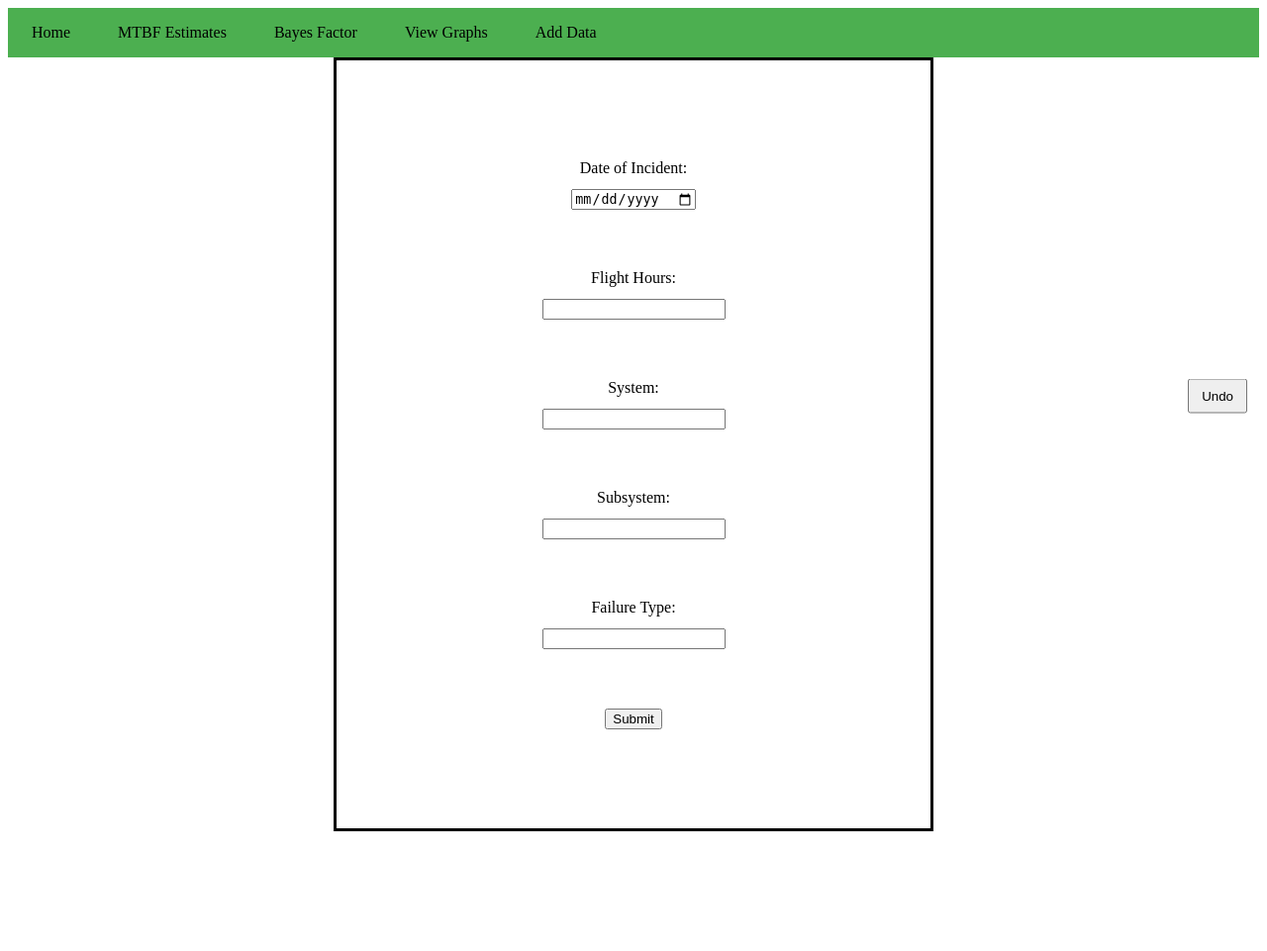
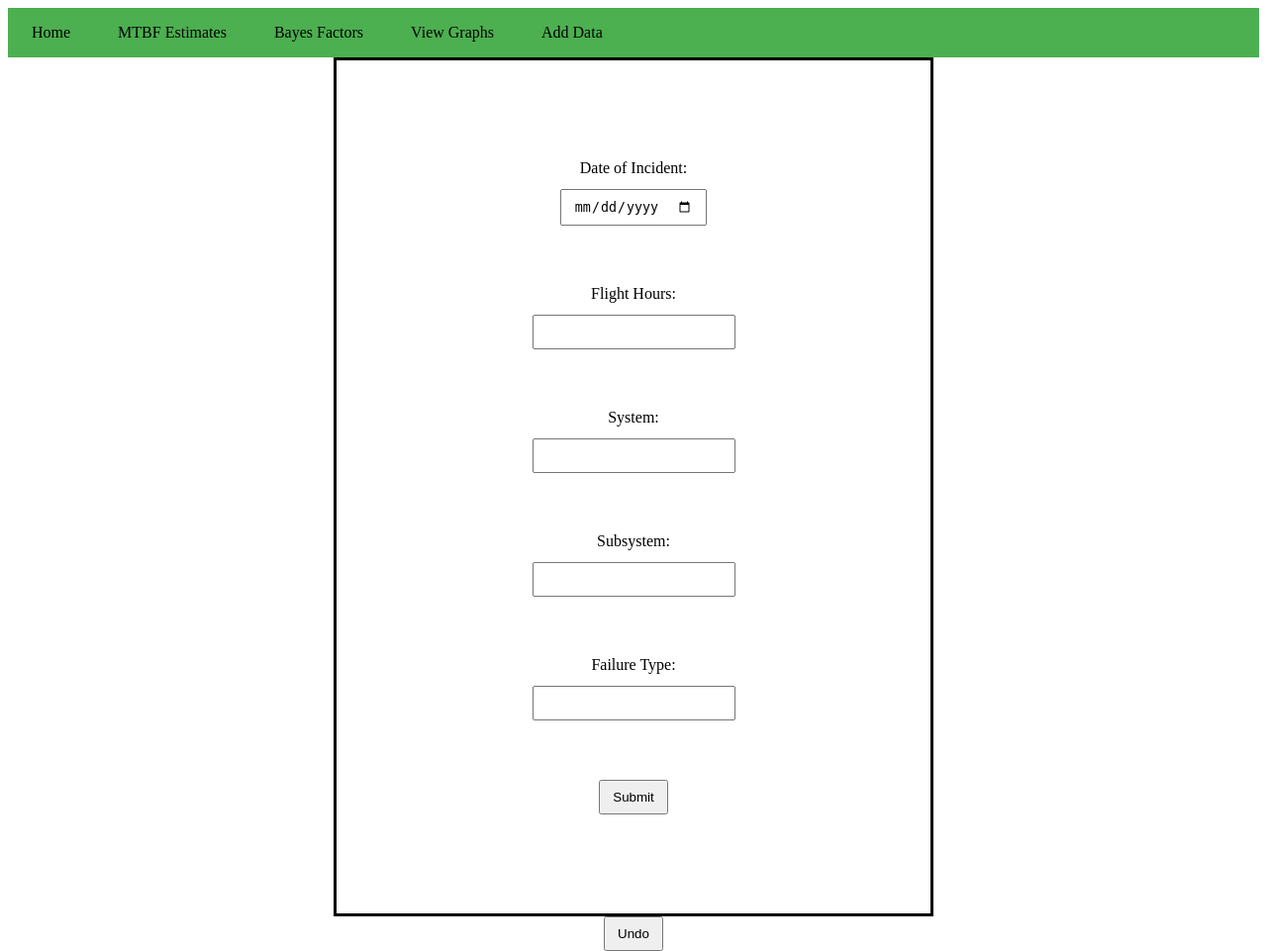
Before and after one commit to AliS-05/MTBFPython, a Flask app: page /add in a window 1280 px wide. Shown: the whole page at 99% size. Before the commit the page ends 840 px from the top, so only its background shows below. Run offline with Flask 3, Linux system fonts and the light colour scheme; parts of the project's set-up code (start-up, migrations or seed data) failed here and were passed over.

Commit message:
Fixed some buttons, cleaned up a bit

```diff
--- a/web/static/style.css
+++ b/web/static/style.css
@@ -59,58 +59,6 @@ nav a:hover {
 	background-color: #555;
 }
 
-.table6 {
-	display: flex;
-	justify-content: center;
-	align-items: center;
-}
-
-.table3 {
-	display: flex;
-	justify-content: center;
-	align-items: center;
-}
-
-.gallery {
-	display: grid;
-	grid-template-columns: repeat(6, minmax(0, 1fr));
-	gap: 4px;
-	padding : 10px;
-
-}
-
-.gallery img {
-	width: 100%;
-	height : auto;
-	display : block;
-	border: 1px solid #ccc;
-}
-
-.galleryImg {
-	width: 100%;
-	height : auto;
-	display : block;
-	border: 1px solid #ccc;
-	cursor: pointer;
-}
-
-.addForm {
-	display: flex;
-	flex-direction: column;
-	gap: 12px;
-	width: 400px;
-	justify-content: center;
-	align-items: center;
-	padding: 100px;
-	margin: auto;
-	border: 3px solid #000000;
-	text: 20px;
-}
-
-.addForm #dateBox {
-	color: black;
-}
-
 .landingTables {
 	display: grid;
 	grid-template-columns: repeat(3, minmax(0, 1fr));
@@ -166,11 +114,73 @@ nav a:hover {
 	border-collapse: collapse;
 }
 
+
+.table6 {
+	display: flex;
+	justify-content: center;
+	align-items: center;
+}
+
+.table3 {
+	display: flex;
+	justify-content: center;
+	align-items: center;
+}
+
+.gallery {
+	display: grid;
+	grid-template-columns: repeat(6, minmax(0, 1fr));
+	gap: 4px;
+	padding : 10px;
+
+}
+
+.gallery img {
+	width: 100%;
+	height : auto;
+	display : block;
+	border: 1px solid #ccc;
+}
+
+.galleryImg {
+	width: 100%;
+	height : auto;
+	display : block;
+	border: 1px solid #ccc;
+	cursor: pointer;
+}
+
+.addContent {
+
+}
+
+.addForm {
+	anchor-name : --add-form;
+	display: flex;
+	flex-direction: column;
+	gap: 12px;
+	width: 400px;
+	justify-content: center;
+	align-items: center;
+	padding: 100px;
+	margin: auto;
+	border: 3px solid #000000;
+	text: 20px;
+}
+
+.addForm #dateBox {
+	color: black;
+}
+
+.addForm input {
+	padding: 8px 12px;
+	cursor: pointer;
+}
+
 .undo {
-	position: fixed;
-	right: 20px;
-	top: 50%;
-	transform: translateY(-50%);
+	position-anchor : --add-form;
+	position: absolute;
+	position-area : center bottom;
 }
 
 .undo input {
--- a/web/templates/add.html
+++ b/web/templates/add.html
@@ -11,12 +11,13 @@
 		<ul>
 			<li><a href="/">Home</a></li>
 			<li><a href="/table3">MTBF Estimates</a></li>
-			<li><a href="/table6">Bayes Factor</a></li>
+			<li><a href="/table6">Bayes Factors</a></li>
 			<li><a href="/graphs">View Graphs</a></li>
 			<li><a href="/add">Add Data</a></li>
 		</ul>
 	</nav>
 
+	<div class="addContent">
 		<form action="/add" method="POST" class="addForm">
 
 			<label for="dateBox">Date of Incident:</label>
@@ -39,5 +40,6 @@
 		<form action="/undo" method="POST" class="undo">
 		    <input type="submit" value="Undo">
 		</form>
+	</div>
 </body>
 </html>
--- a/web/templates/table3.html
+++ b/web/templates/table3.html
@@ -17,7 +17,7 @@
 		</ul>
 	</nav>
 
-	<h1>Table 3</h1>
+	<h1>MTBF Estimates</h1>
 	<div class="table3">
 		<p>{{ table|safe }}</p>
 	</div>
--- a/web/templates/table6.html
+++ b/web/templates/table6.html
@@ -16,7 +16,7 @@
 			<li><a href="/add">Add Data</a></li>
 		</ul>
 	</nav>
-	<h1>Table 6</h1>
+	<h1>Bayes Factors</h1>
 
 	<div class="table6">
 		<p>{{ table|safe }}<p>
```
Lines whose indentation alone changed are shown as unchanged.
